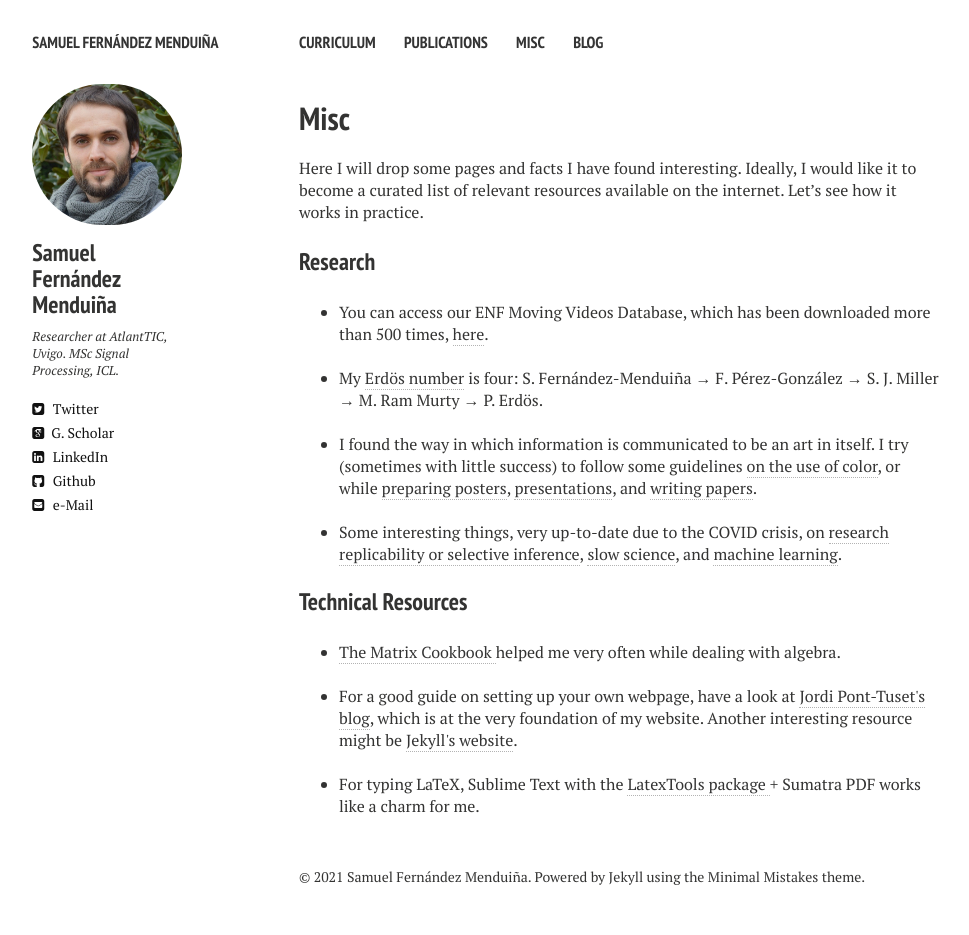
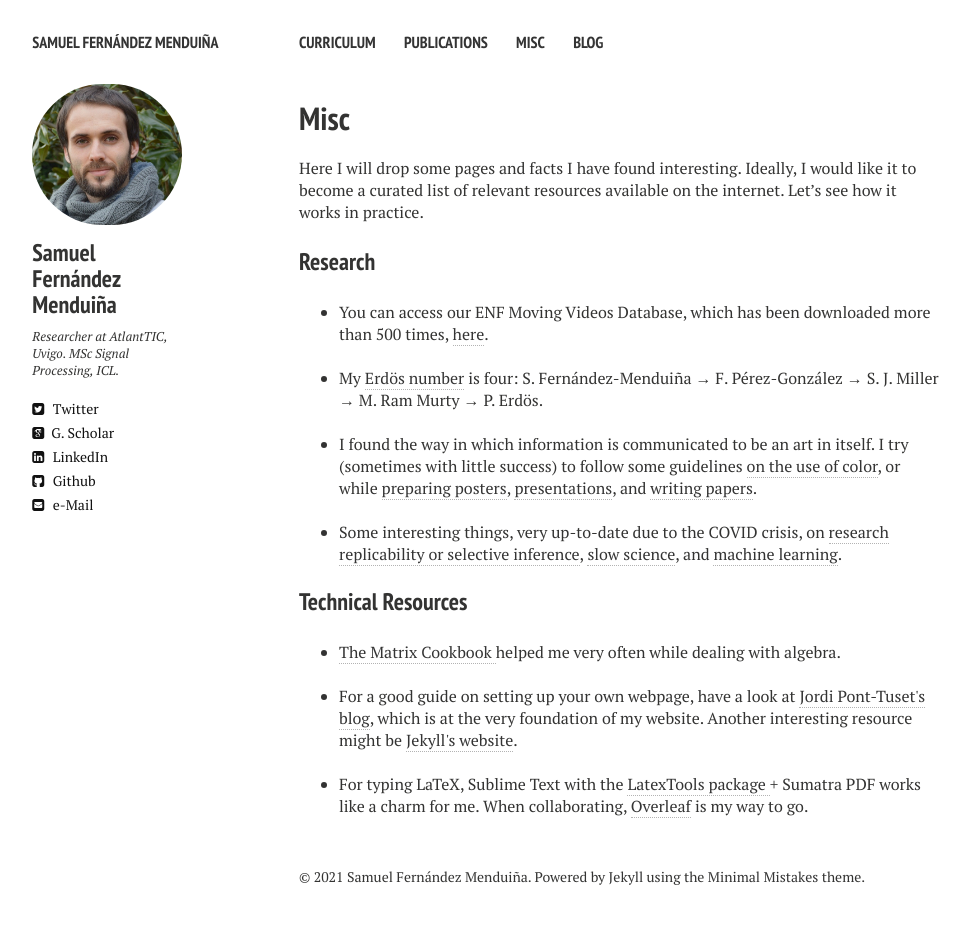
Before and after one commit to sf219/sfweb, a Jekyll site: the page built from code.md, in a window 1280 px wide. Shown: the whole page, without its empty margins (21-990 px from the left). Built offline with Jekyll 4.4.1, drawn with Linux system fonts in a browser that asks for light colours; nearby versions of some CDN libraries.

Commit message:
Update code.md

```diff
--- a/code.md
+++ b/code.md
@@ -28,5 +28,5 @@ Here I will drop some pages and facts I have found interesting. Ideally, I would
   <br/>
   <li> For a good guide on setting up your own webpage, have a look at <a href="https://jponttuset.cat/building-an-academic-website/" target="_blanck">Jordi Pont-Tuset's blog</a>, which is at the very foundation of my website. Another interesting resource might be <a href="https://jekyllrb.com/" target="_blanck"> Jekyll's website</a>.</li>
   <br/>
-  <li> For typing LaTeX, Sublime Text with the <a href="https://jdhao.github.io/2018/03/10/sublime-text-latextools-setup/" target="_blanck"> LatexTools package </a> + Sumatra PDF works like a charm for me.</li>
-</ul>
+  <li> For typing LaTeX, Sublime Text with the <a href="https://jdhao.github.io/2018/03/10/sublime-text-latextools-setup/" target="_blanck"> LatexTools package </a> + Sumatra PDF works like a charm for me. When collaborating, <a href="https://www.overleaf.com/" target="_blanck">Overleaf</a> is my way to go.</li>
+  </ul>
```
